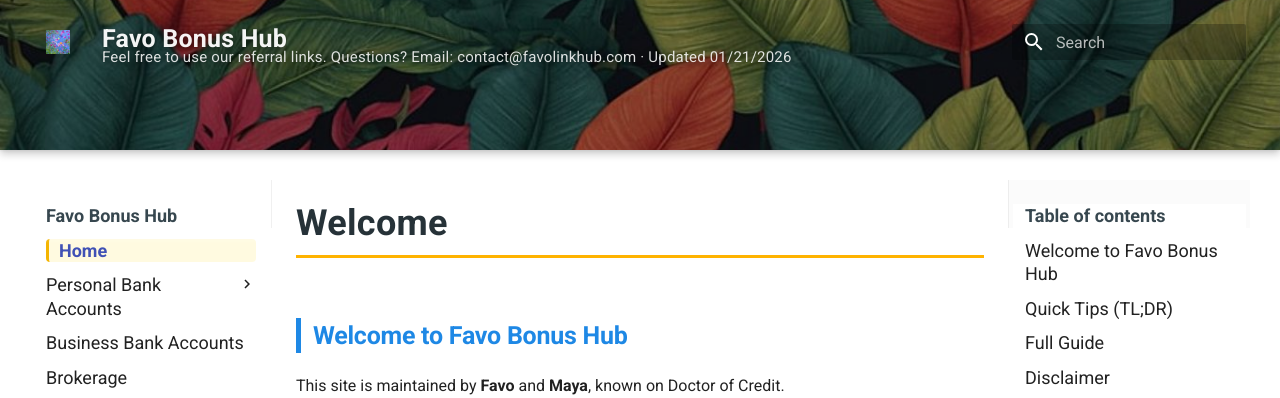
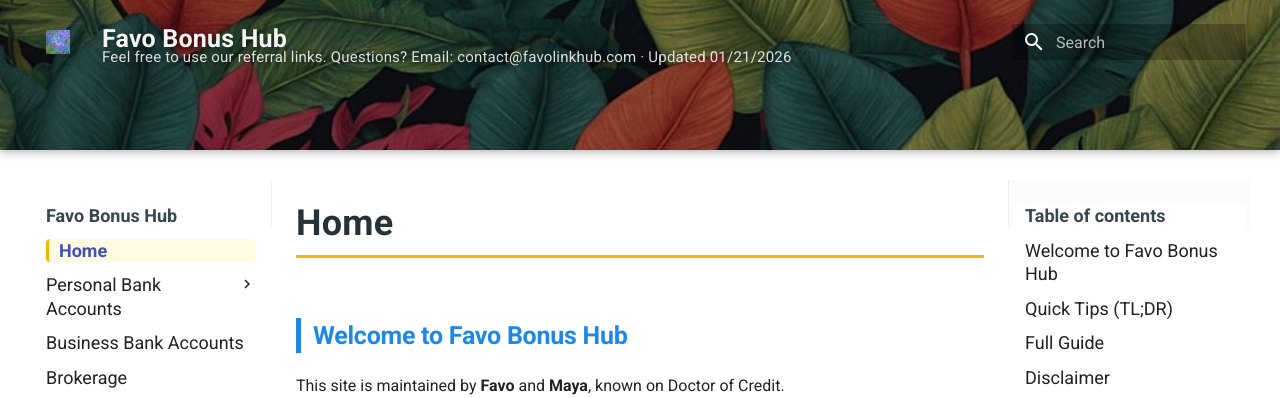
Before and after one commit to whispersofzephyr/favolinkhub-site, an MkDocs documentation site: the page built from docs/index.md, in a window 1280 px wide and 900 px high. Shown: the top 398 px of the window. Built offline with MkDocs 1.6.1 and Material for MkDocs 9.7.7, drawn with Linux system fonts in a browser that asks for light colours.

Commit message:
Update index.md

```diff
--- a/docs/index.md
+++ b/docs/index.md
@@ -1,4 +1,4 @@
-# Welcome
+# Home
 
 ## Welcome to Favo Bonus Hub
 
```
